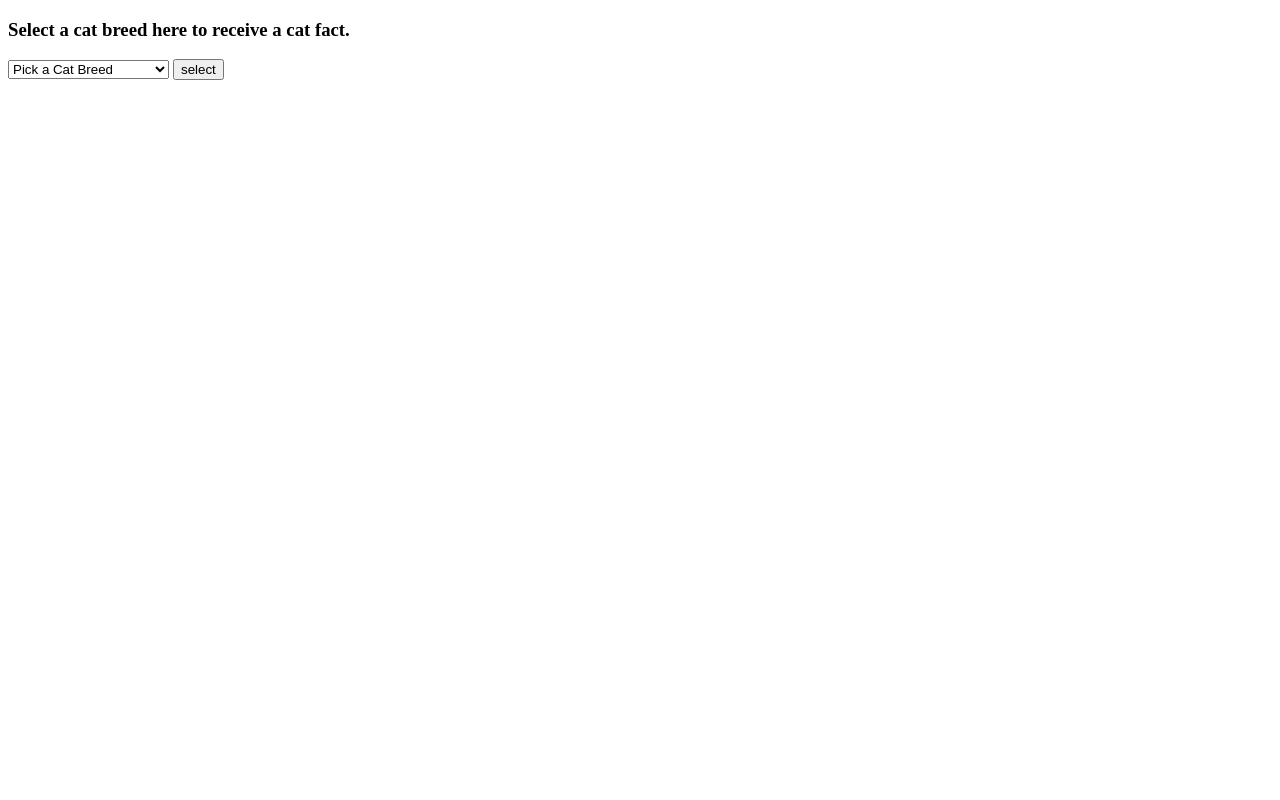
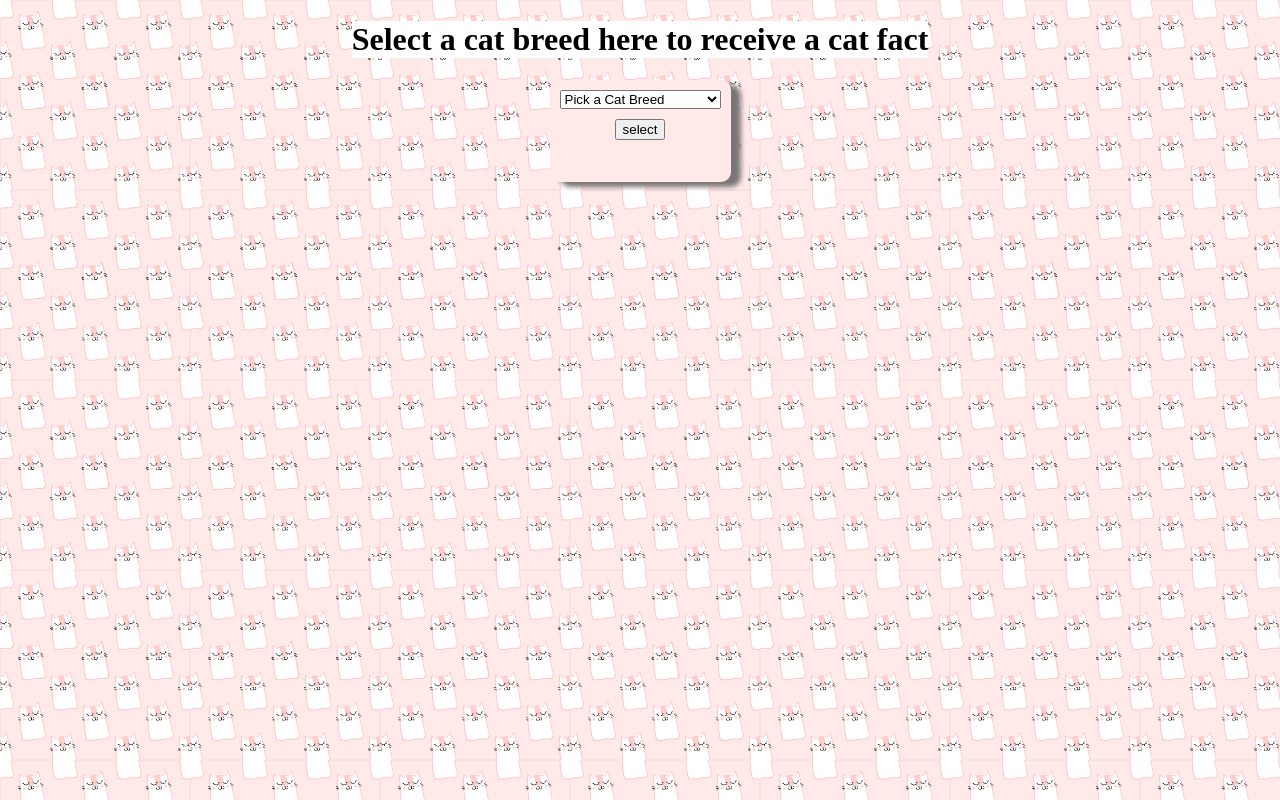
Before and after one commit to swatson9008/catfacts, a plain HTML site: page index.html in a window 1280 px wide. Drawn offline with Linux system fonts and the light colour scheme.

Commit message:
finished the cat facts

```diff
--- a/index.html
+++ b/index.html
@@ -3,14 +3,15 @@
     <head>
         <meta charset="UTF=8">
         <title>Cat Facts</title>
+        <link rel="stylesheet" href="style.css">
 
     </head>
 <body>
 
-
+<center>
    <div class="module">
-    <h3>Select a cat breed here to receive a cat fact.</h3>
-
+    <h1>Select a cat breed here to receive a cat fact</h1>
+    <div class="catdisplay">
     <select name="list" id="list">
       <option value="Starter">Pick a Cat Breed</option>
       <option value="Abyssinian">Abyssinian Cat</option>
@@ -31,7 +32,8 @@
       <option value="TurkishVan">Turkish Van Cat</option>
     </select>
     <input id="select" type ="button" value="select"><p></p>
-    <div id="response"></div>
+    <div id="response"></div></div>
   <script src="main.js" defer></script>
+</center>
 </body>
 </html>
--- a/main.js
+++ b/main.js
@@ -43,6 +43,7 @@ let TVFacts = TVC[Math.floor(Math.random() * TVC.length)];
 let list1 = document.querySelector('#list');
 const select1 = document.querySelector('#select');
 const response1 = document.querySelector('#response');
+const pic1 = document.querySelector('#catpicture');
 
 select1.addEventListener('click', evt => {
     if (list1.value==='Abyssinian') {response1.textContent=AbyssFacts};
@@ -62,3 +63,5 @@ select1.addEventListener('click', evt => {
     if (list1.value==='TurkishAngora') {response1.textContent=TAFacts};
     if (list1.value==='TurkishVan') {response1.textContent=TVFacts};
 })
+
+//cat pictures
--- a/style.css
+++ b/style.css
@@ -0,0 +1,31 @@
+
+body {
+    background-color: lightskyblue;
+    background-image: url("bgpic.png");
+    background-repeat: repeat round;
+}
+
+.catdisplay {
+    display:flex;
+    /*border: 2px solid red;*/
+    flex-direction: column;
+    align-items: center;
+    justify-content: center;
+    padding-top: 30px;
+    max-width: fit-content;
+    background-color: #ffe9e9;
+    border-radius: 10px;
+    padding: 10px;
+    box-shadow: 10px 5px 5px rgb(124, 117, 117);
+
+}
+
+#select {
+    margin-top: 10px;
+
+}
+
+h1 {
+    background-color: white;
+    max-width: fit-content;
+}
```
Also changed, not shown: bgpic.png (added).
